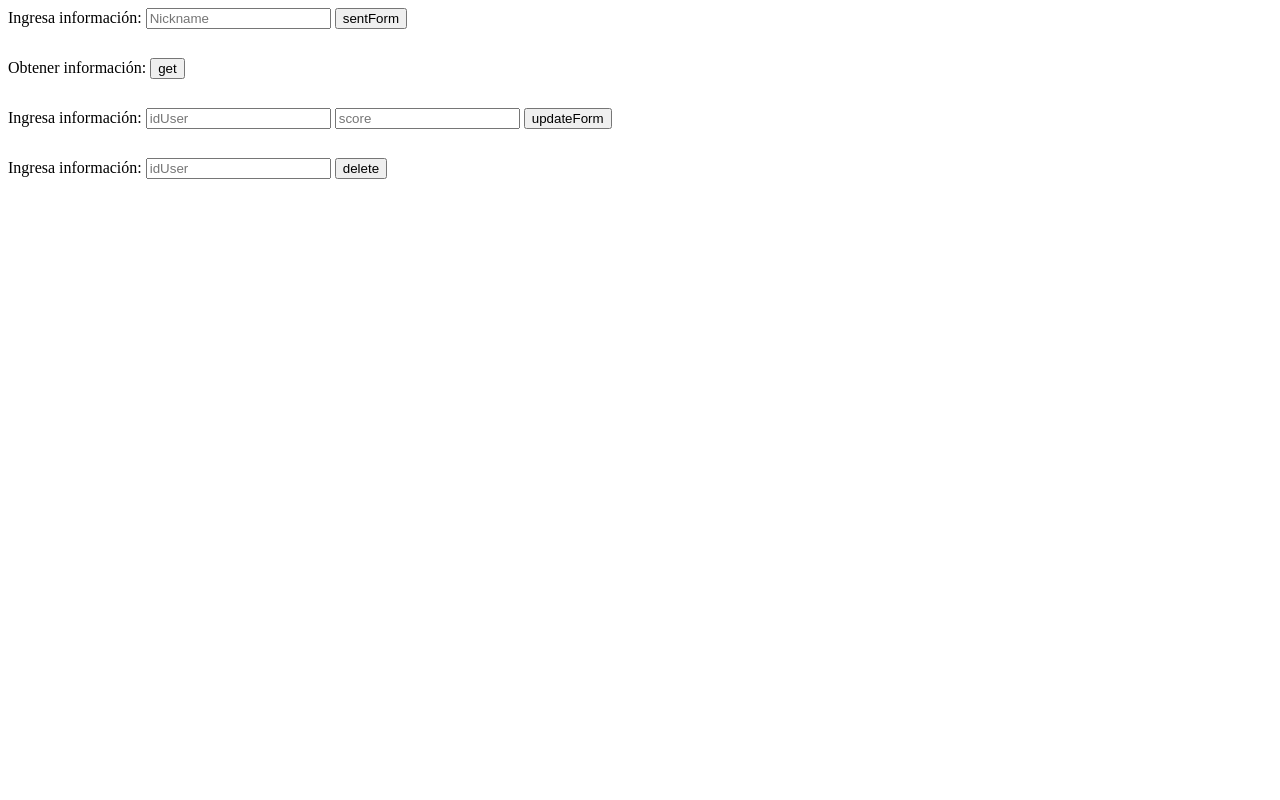
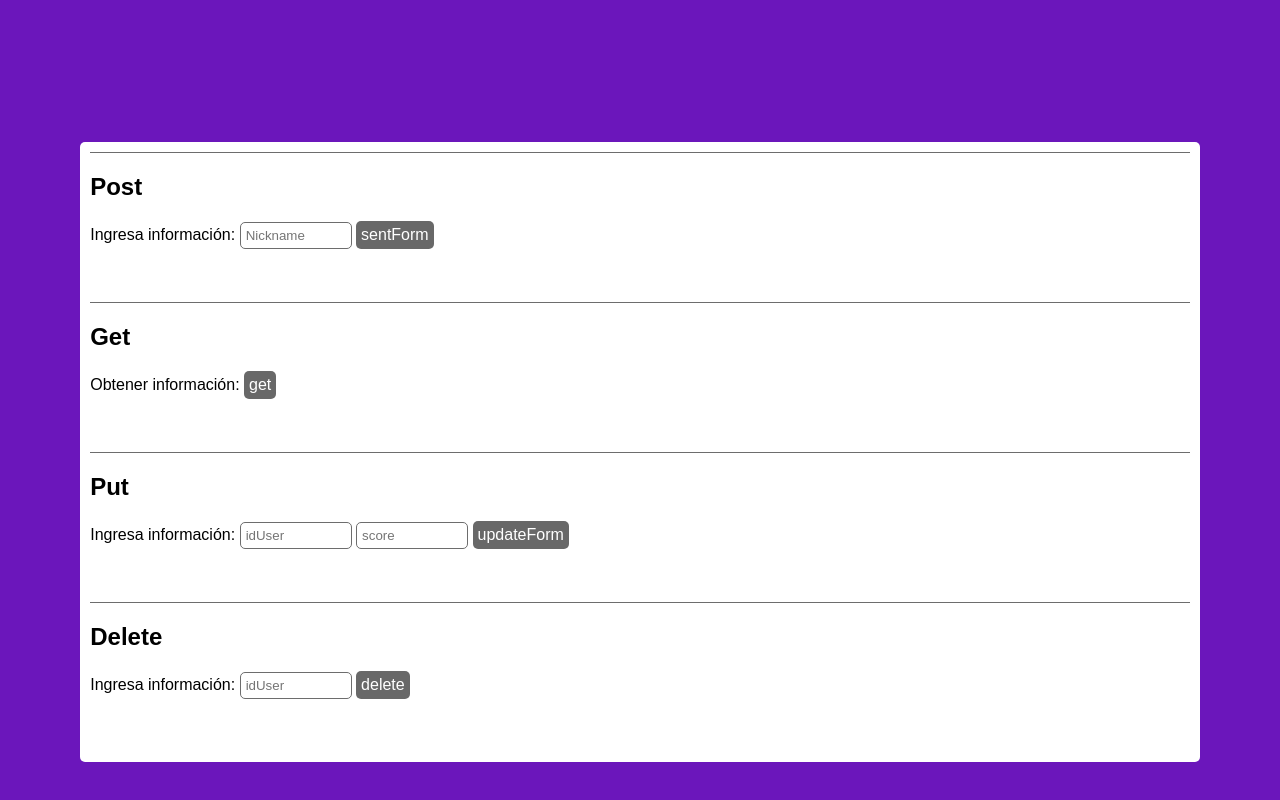
Before and after one commit to Jcss1462/DB_VIDEOGAME, a plain HTML site: page index.html in a window 1280 px wide. Drawn offline with Linux system fonts and the light colour scheme.

Commit message:
mejoras graficas

```diff
--- a/index.css
+++ b/index.css
@@ -1,4 +1,55 @@
+body{
+    background-color: rgb(107, 22, 187);
+    width: 100vw-10;
+    height: 100vh-10;
+    padding: 10px;
+    font-family: Arial, Helvetica, sans-serif;
+
+    position: relative;
+    display: flex;
+    box-sizing: border-box;
+    justify-content: center;
+    align-items: center;
+
+}
+
+#backgroud{
+    margin-top: 10%;
+    box-sizing: border-box;
+    width: 90%;
+    height: 90%;
+    background-color: rgb(255, 255, 255);
+    padding: 10px;
+    border-radius: 5px;
+}
+
 .fild{
+
+    border-top: 0.5px solid rgb(109, 109, 109);
     box-sizing: border-box;
-    height: 50px;
+    height: 150px;
 }
+
+input[type=submit] {
+    background-color: #686868; /* Green */
+    border-radius: 5px;
+    border: none;
+    color: white;
+    padding: 5px;
+    text-align: center;
+    text-decoration: none;
+    display: inline-block;
+    font-size: 16px;
+}
+
+input[type=submit]:hover{
+    background-color: #1a1919;
+    cursor: pointer;
+}
+
+input[type=text]{
+    padding: 5px;
+    width: 100px;
+    border-radius: 5px;
+    border: 0.5px solid rgb(109, 109, 109); ;
+}
--- a/index.html
+++ b/index.html
@@ -11,8 +11,11 @@
 
 <body>
 
+    <div id="backgroud">
+
         <div id="post" class="fild">
             <form method="POST" action="facade/user_facade.php?action=insert">
+                <h2>Post</h2>
                 <label>Ingresa información:</label>
                 <input type="text" name="name" placeholder="Nickname">
                 <input type="submit" value="sentForm">
@@ -20,6 +23,7 @@
         </div>
 
         <div id="get" class="fild">
+            <h2>Get</h2>
             <form method="POST" action="facade/user_facade.php?action=select">
                 <label>Obtener información:</label>
                 <input type="submit" value="get">
@@ -27,6 +31,7 @@
         </div>
 
         <div id="update" class="fild">
+            <h2>Put</h2>
             <form method="POST" action="facade/user_facade.php?action=update">
                 <label>Ingresa información:</label>
                 <input type="text" name="idUser" placeholder="idUser">
@@ -36,6 +41,7 @@
         </div>
 
         <div id="delete" class="fild">
+            <h2>Delete</h2>
             <form method="POST" action="facade/user_facade.php?action=delete">
                 <label>Ingresa información:</label>
                 <input type="text" name="idUser" placeholder="idUser">
@@ -43,6 +49,8 @@
             </form>
         </div>
 
+    </div>
+
 
 </body>
 
```
Also changed, not shown: 1 other file. Lines whose indentation alone changed are shown as unchanged.
